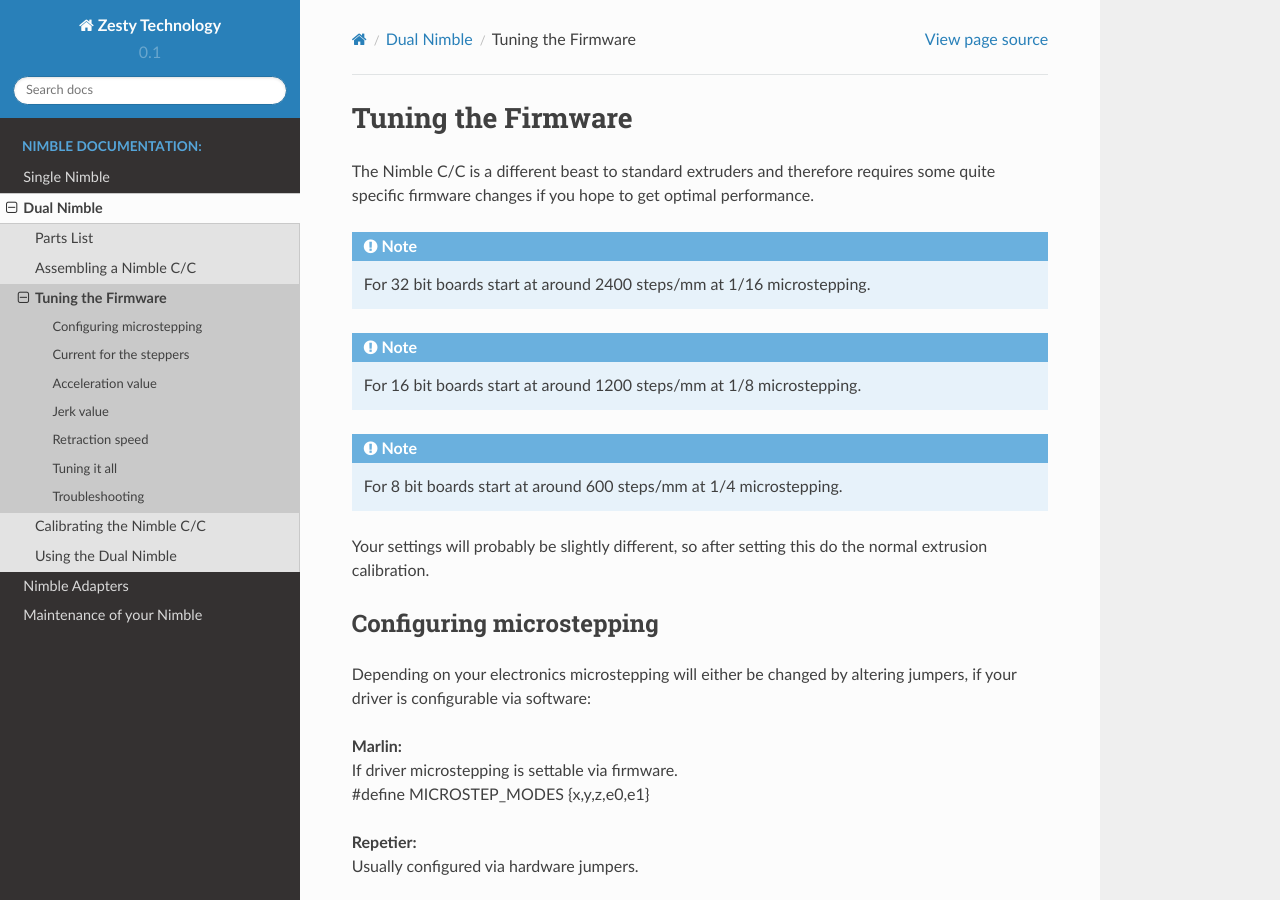
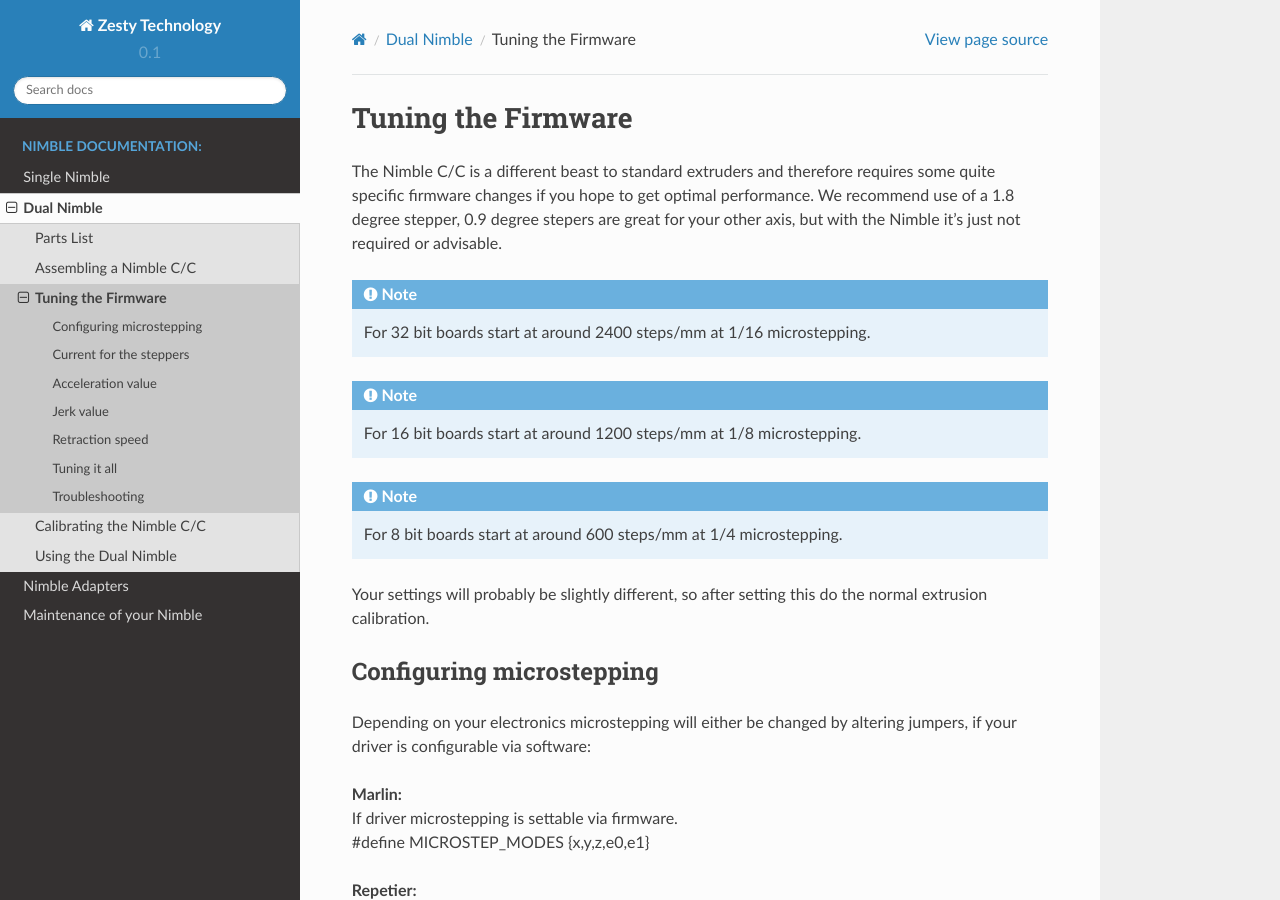
Before and after one commit to ZestyTechnology/zesty-docs, a Sphinx documentation site: the page built from docs/nimble_dual/tuning.rst, in a window 1280 px wide and 900 px high. Built offline with Sphinx 7.4.7 and the Read the Docs theme 2.0.0, drawn with Linux system fonts in a browser that asks for light colours.

Commit message:
Stepper recommendation.

```diff
--- a/docs/nimble_dual/tuning.rst
+++ b/docs/nimble_dual/tuning.rst
@@ -1,7 +1,7 @@
 Tuning the Firmware
 ===================
 
-The Nimble C/C is a different beast to standard extruders and therefore requires some quite specific firmware changes if you hope to get optimal performance.
+The Nimble C/C is a different beast to standard extruders and therefore requires some quite specific firmware changes if you hope to get optimal performance. We recommend use of a 1.8 degree stepper, 0.9 degree stepers are great for your other axis, but with the Nimble it's just not required or advisable.
 
 .. Note:: For 32 bit boards start at around 2400 steps/mm at 1/16 microstepping.
 
```
